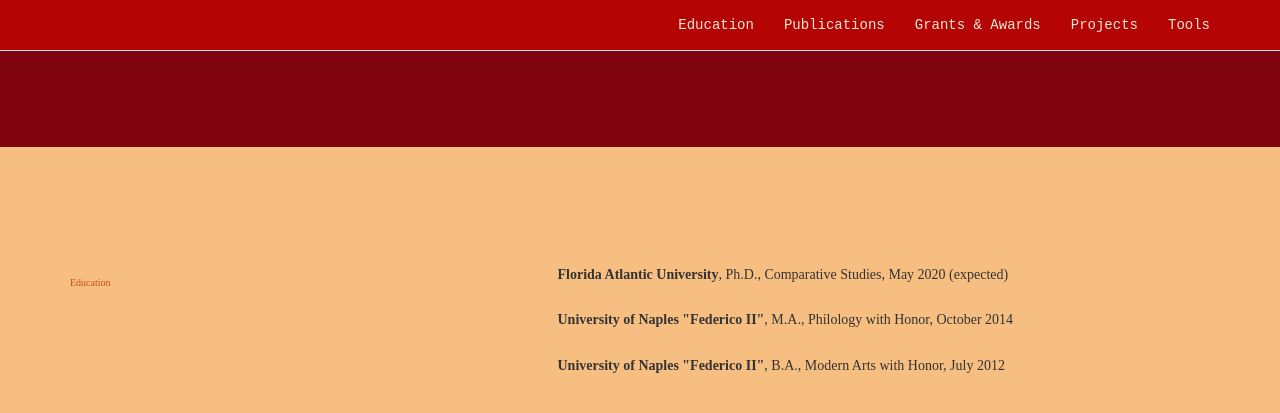
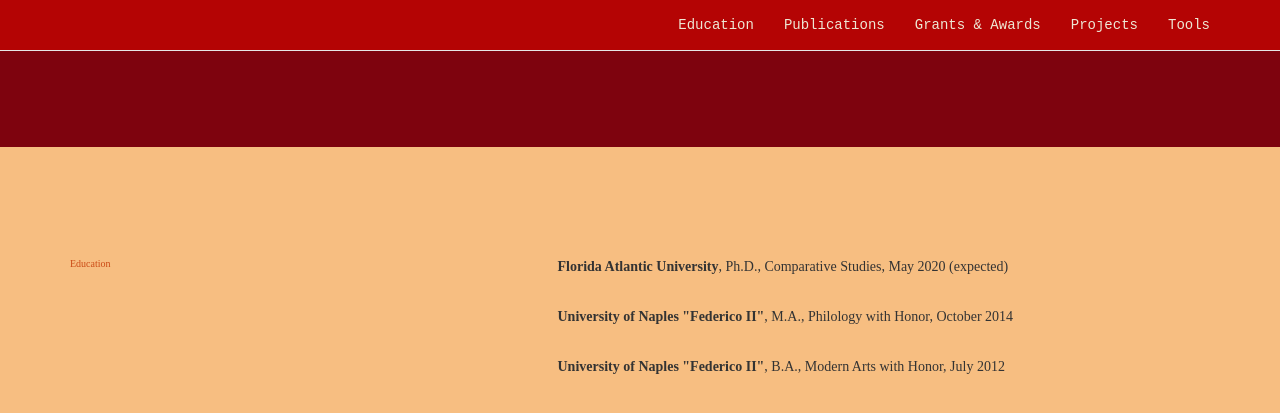
Before and after one commit to vivianapezzullo/nolauren.github.io, a Jekyll site: the page index.html, which Jekyll copies as it is, in a window 1280 px wide and 900 px high, scrolled down 753 px. Shown: the top 413 px of the window. Built offline with Jekyll 4.4.1, drawn with Linux system fonts in a browser that asks for light colours; nearby versions of some CDN libraries.

Commit message:
Update index.html

```diff
--- a/index.html
+++ b/index.html
@@ -119,14 +119,14 @@
         <div class="container">
             <div class="row" style="margin-top:10px;">
                 <div class="col-sm-4" style="margin-bottom:50px;">
-                     <h2><font face="Times New Roman"><p class="text-left" style="color:#cb4b16; font-size:10px">Education</p>
-                         </h2></div>
+                     <font face="Times New Roman"><p class="text-left" style="color:#cb4b16; font-size:10px">Education</p>
+                         </div>
                 <div class="col-sm-1"></div>
                 <div class="col-sm-7">
-                    <h5><p class="text-left" style="margin-bottom:30px;"><b>Florida Atlantic University</b>, Ph.D., Comparative Studies, May 2020 (expected)</p>
+                    <p class="text-left" style="margin-bottom:30px;"><b>Florida Atlantic University</b>, Ph.D., Comparative Studies, May 2020 (expected)</p>
                     <p class="text-left" style="margin-bottom:30px;"><b>University of Naples "Federico II"</b>, M.A.,  Philology with Honor, October 2014</p>
                     <p class="text-left" style="margin-bottom:30px;"><b>University of Naples "Federico II"</b>, B.A., Modern Arts with Honor, July 2012</p>
-                    </h5>
+
                 </div>
             </div>
         </div>
```
